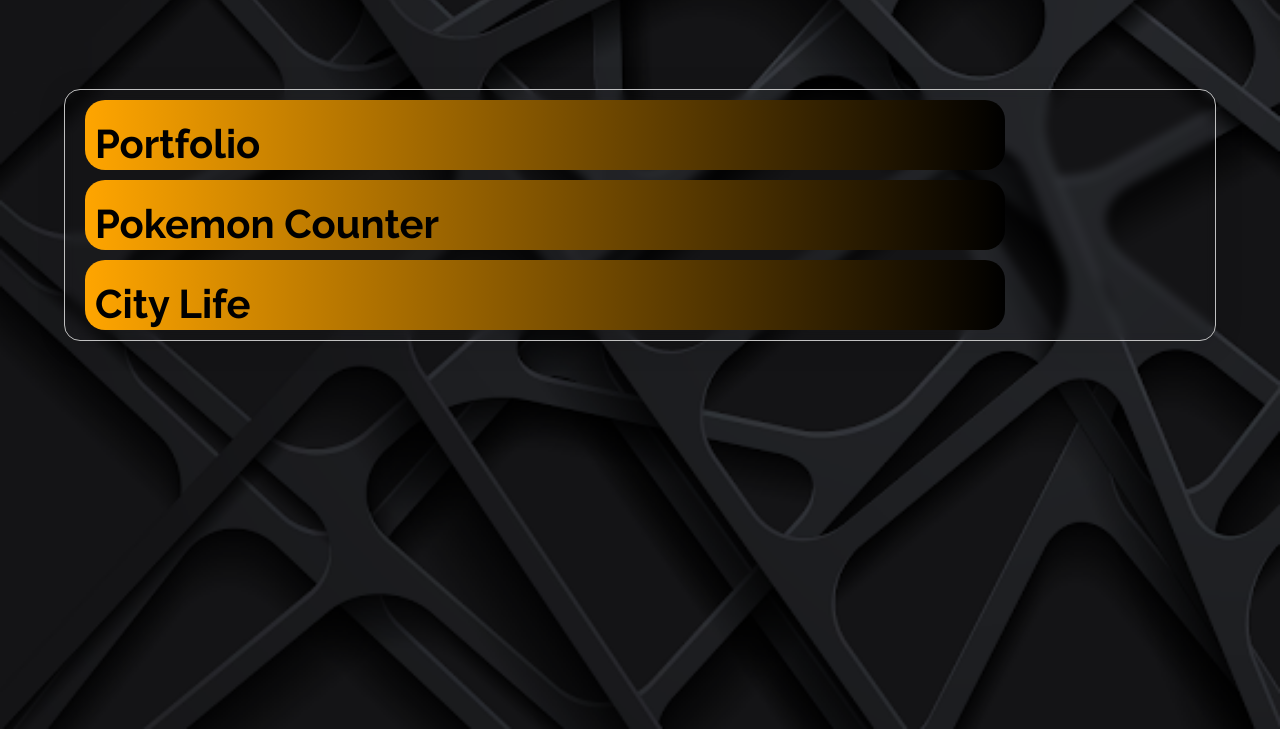
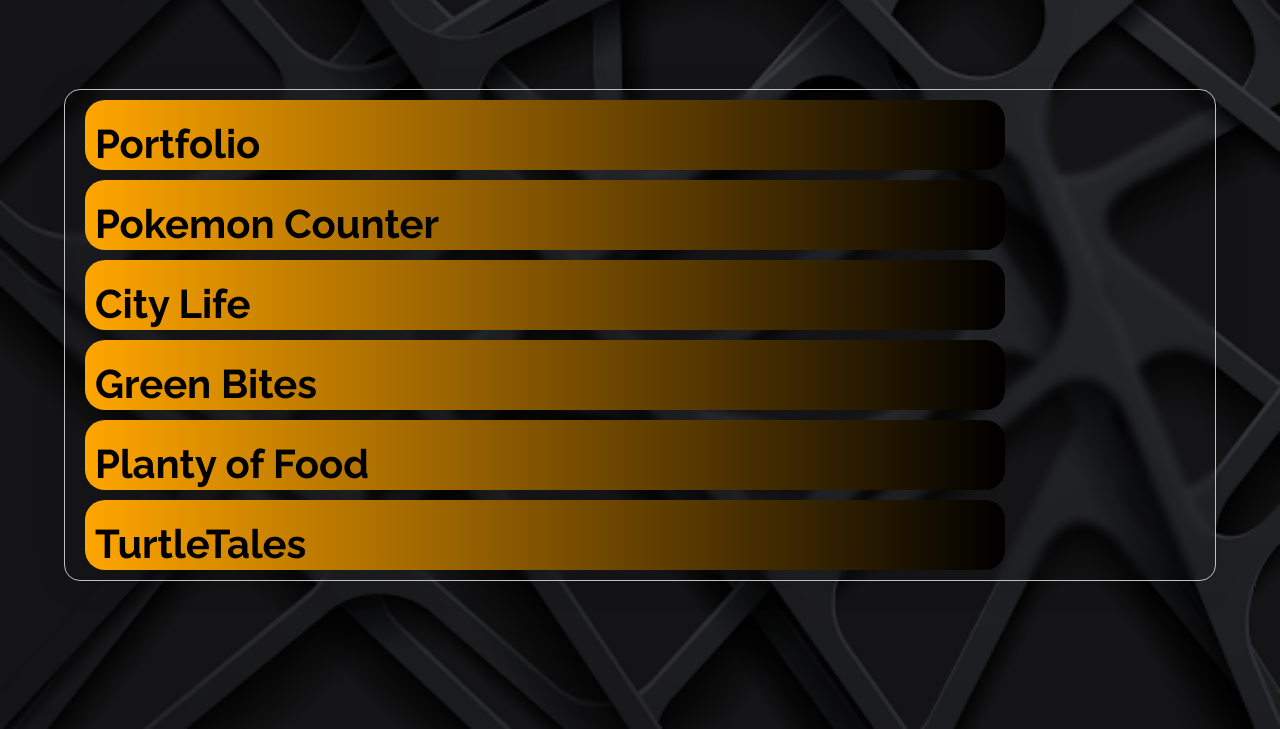
Before and after one commit to Reknan-dev/Portfolio, a plain HTML site: page Works/index.html in a window 1280 px wide. Shown: the part 71-800 px from the top of the page. Drawn offline with Linux system fonts and the light colour scheme.

Commit message:
added project

```diff
--- a/Works/index.html
+++ b/Works/index.html
@@ -5,11 +5,11 @@
   <meta charset="UTF-8">
   <meta http-equiv="X-UA-Compatible" content="IE=edge">
   <meta name="viewport" content="width=device-width, initial-scale=1.0">
-  <meta property="og:type" content="portfolio">
+  <meta property="og:type" content=">
   <meta property="og:url" content="#">
-  <meta property="og:title" content="works">
+  <meta property="og:title" content="Portfolio">
   <meta property="og:image" content="#">
-  <meta property="og:description" content="works Benedetto Caiazzo">
+  <meta property="og:description" content="Personal Portfolio">
   <meta property="og:locale" content="it_IT">
   <link rel="stylesheet" href="../assets/css/works.css">
   <link rel="stylesheet" href="../assets/css/style.css">
@@ -87,6 +87,31 @@
       </div>
     </div>
     </div>
+  </a>
+  <a href="https://github.com/Reknan-dev/Green-Bites">
+    <div class="works-tab">
+      <div class="title">
+        Green Bites
+      </div>
+    </div>
+</div>
+</a>
+<a href="https://github.com/Reknan-dev/Planty-of-Food">
+  <div class="works-tab">
+    <div class="title">
+      Planty of Food
+    </div>
+  </div>
+</div>
+</a>
+<a href="https://github.com/Reknan-dev/TurtleTales">
+  <div class="works-tab">
+    <div class="title">
+      TurtleTales
+    </div>
+  </div>
+</div>
+</a>
   </main>
 </body>
 
```
